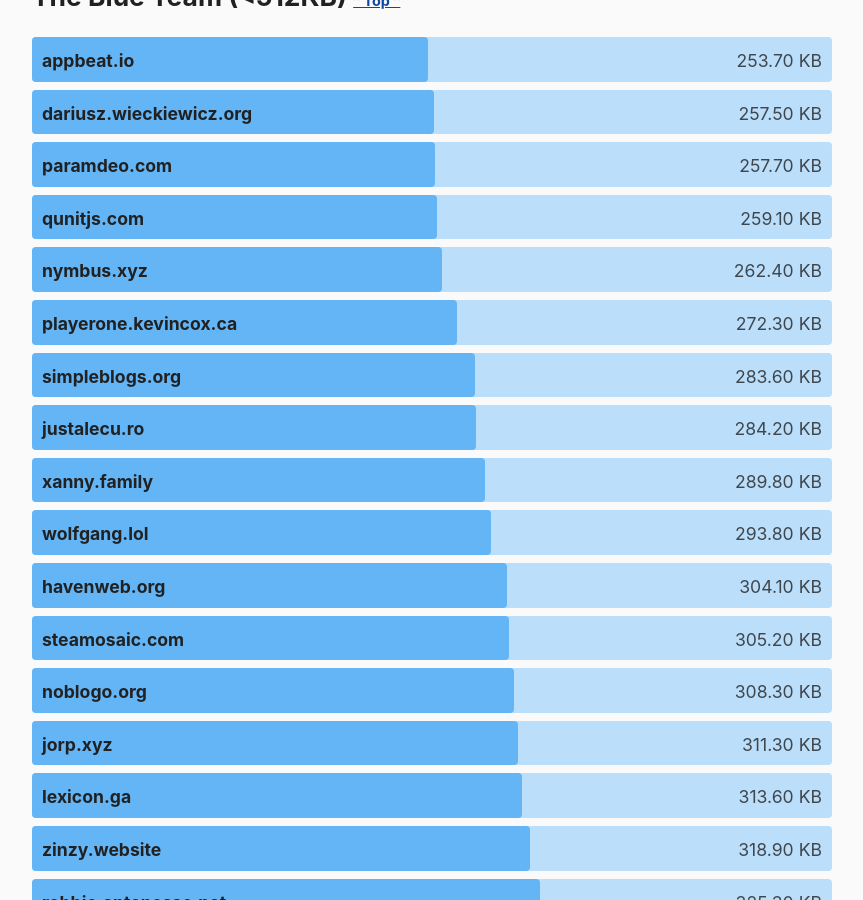
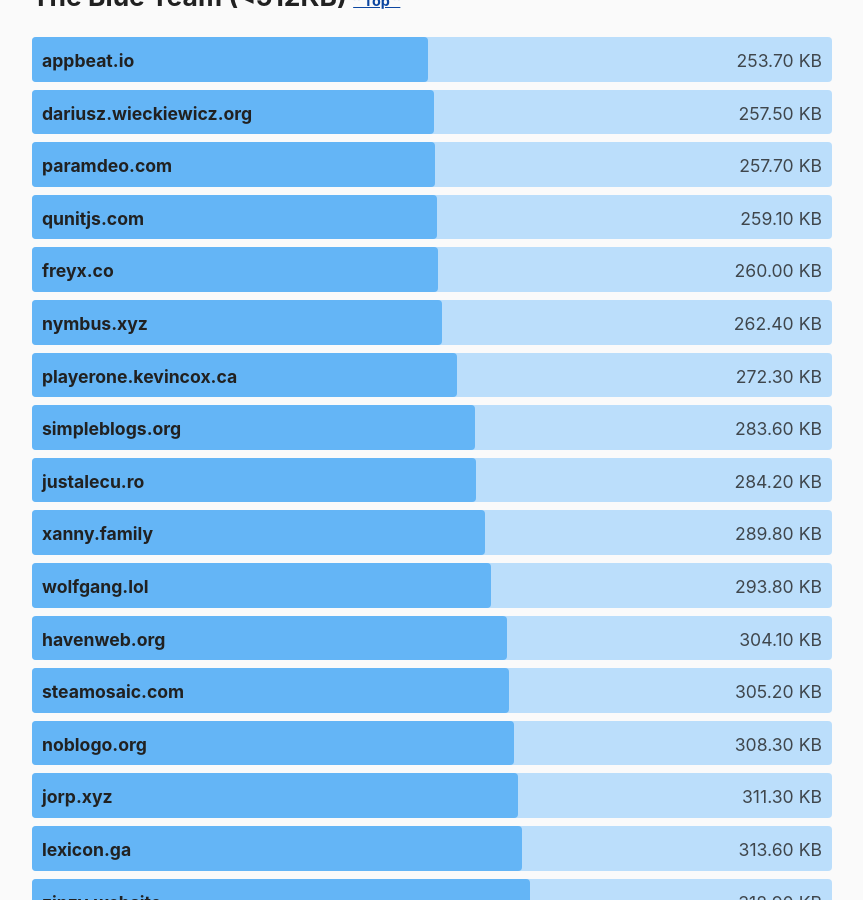
Before and after one commit to kevquirk/512kb.club, a Jekyll site: the page built from index.md, in a window 1280 px wide and 900 px high, scrolled down 14116 px. Shown: the whole window, without its empty margins (208-1071 px from the left). Built offline with Jekyll 4.4.1, drawn with Linux system fonts in a browser that asks for light colours.

Commit message:
add freyx.co to the club list
https://gtmetrix.com/reports/freyx.co/9lIBp1gg/

```diff
--- a/_data/sites.yml
+++ b/_data/sites.yml
@@ -517,6 +517,11 @@
   url: https://freshnode.net/
   size: 90.6
   last_checked: N/A
+
+- domain: freyx.co
+  url: http://freyx.co/
+  size: 260
+  last_checked: 2021-08-06
 
 - domain: funnylookinhat.com
   url: https://funnylookinhat.com/
```
